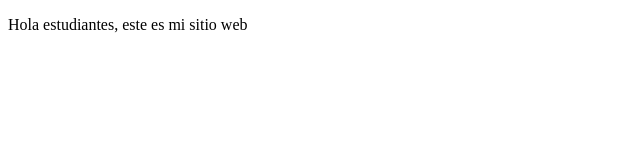
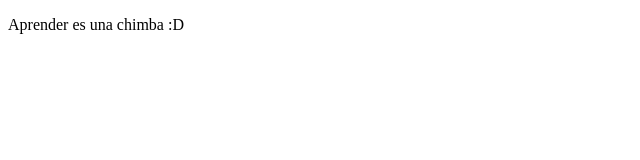
Before and after one commit to Duvanmsanchez/Platzi, a plain HTML site: page index.html in a window 1280 px wide. Shown: the full height of the page, 0-640 px from the left. Drawn offline with Linux system fonts and the light colour scheme.

```diff
--- a/index.html
+++ b/index.html
@@ -8,7 +8,7 @@
 </head>
 <body>
     <p>
-        Hola estudiantes, este es mi sitio web
+        Aprender es una chimba :D
     </p>
 </body>
 </html>
```
